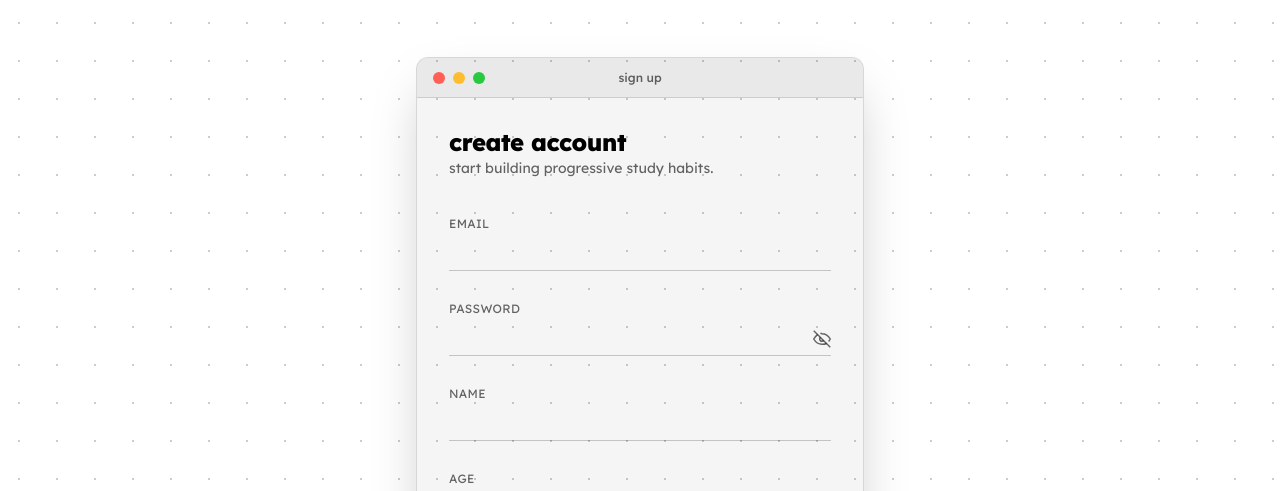
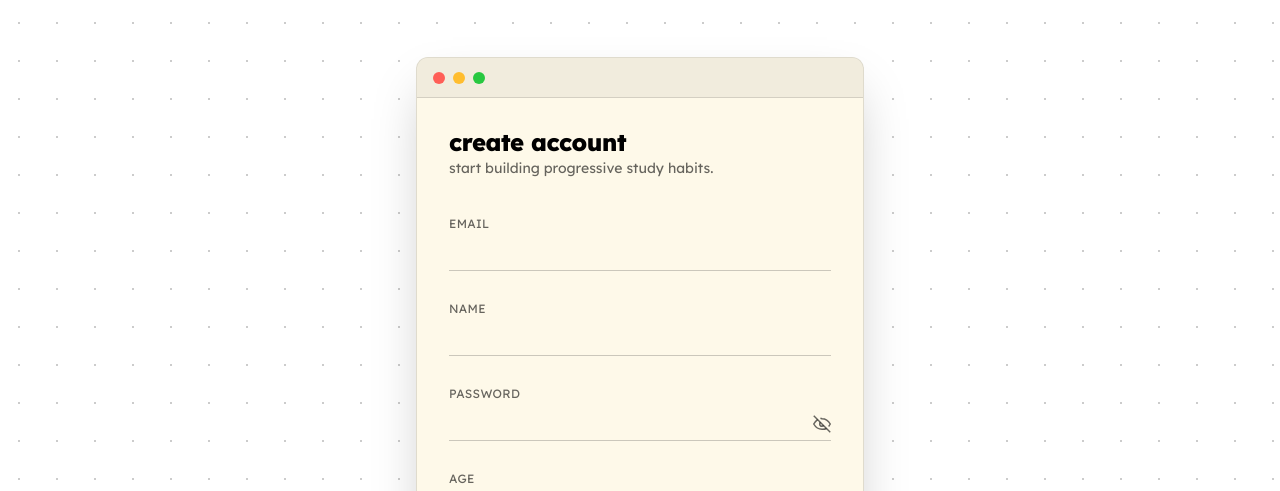
Before and after one commit to shabdisatyal/ADHD-COACH, a React (Vite) app in the folder ADHD_COACH/: page /signup in a window 1280 px wide. Shown: the part 188-679 px from the top of the page. Built offline with nearby package versions, Linux system fonts and the light colour scheme; no server answers; a web font is replaced by a local one.

Commit message:
the slide part is kinda done

```diff
--- a/ADHD_COACH/frontend/components/pages/signup.jsx
+++ b/ADHD_COACH/frontend/components/pages/signup.jsx
@@ -7,7 +7,7 @@ import { Navigate } from "react-router-dom";
 // not what the color looks like, so swapping values later stays easy
 const theme = {
   "--bg": "#FFFFFF",
-  "--panel": "rgba(0,0,0,0.04)",       // faint dark glass, sits on white
+  "--panel": "rgb(254, 249, 233)",       // faint dark glass, sits on white
   "--panelBorder": "rgba(0,0,0,0.12)",
   "--titlebar": "rgba(0,0,0,0.05)",
   "--border": "rgba(0,0,0,0.2)",
@@ -24,7 +24,7 @@ export const Signup = () => {
   const [statusMsg, setStatusMsg] = useState("");
   const [loading, setLoading] = useState(false);
   const [showPassword, setShowPassword] = useState(false);
-  const [tilted,setTilted]=useState(false);
+  const [tilted, setTilted] = useState(false);
 
   const handleChange = (e) => {
     setForm({ ...form, [e.target.name]: e.target.value });
@@ -57,30 +57,6 @@ export const Signup = () => {
     setStatusMsg("Check your email for a verification link to finish setting up your account.");
   };
 
-
-//tilting character toggle func
-  const handleclick = (e) => {
-
-    return(
-
-      <div className="tilt">
-        <img src="https://i.pinimg.com/1200x/79/b5/1c/79b51c64b2808d20dc05516beabd2dbe.jpg"/>
-        onClick={()=>setTilted(!tilted)}
-        style={
-          {
-            transform:tilted? "rotate(10deg)": "rotate(0deg)",
-            transition:"transform(0.3s)"
-          }
-        }
-      </div>
-
-    )
-
-
-
-
-
-  }
   const handleUpdate = async (e) => {
     e.preventDefault();
     setErrorMsg("");
@@ -117,8 +93,24 @@ export const Signup = () => {
         backgroundSize: "38px 38px",
       }}
     >
+      {/* mac-style window wrapper that tilts the image */}
+      <div className="relative w-full z-0 max-w-md">
+
+        {/* background image, hidden until tilted */}
+        <img
+          src="https://i.pinimg.com/736x/71/f7/3f/71f73f54dada870520d3548ad69600a8.jpg"
+          alt="meow"
+          className="absolute inset-0 w-full h-full object-cover rounded-xl -z-10 transition-all duration-5500"
+          style={{
+            transform: tilted ? "translate(-304px, -24px)" : "translate(0px, 1px)",
+            opacity: tilted ? 1 : 0,
+          }}
+        />
+
+
+
         {/* mac-style window */}
-      <div className="w-full max-w-md bg-[var(--panel)] border border-[var(--panelBorder)] rounded-xl shadow-2xl overflow-hidden">
+        <div className="relative w-full bg-[var(--panel)] border border-[var(--panelBorder)] rounded-xl shadow-2xl overflow-hidden">
           {/* title bar */}
           <div className="relative flex items-center h-10 px-4 bg-[var(--titlebar)] border-b border-[var(--panelBorder)]">
             <div className="flex items-center gap-2">
@@ -126,9 +118,6 @@ export const Signup = () => {
               <span className="w-3 h-3 rounded-full bg-[#FFBD2E]" />
               <span className="w-3 h-3 rounded-full bg-[#28C840]" />
             </div>
-          <p className="absolute left-1/2 -translate-x-1/2 text-xs font-medium text-[var(--text)]/60">
-            sign up
-          </p>
           </div>
 
           {/* window content */}
@@ -142,6 +131,7 @@ export const Signup = () => {
               </p>
             </div>
 
+
             <form onSubmit={handleSubmit} className="flex flex-col gap-6">
               <div>
                 <label className={labelClass}>Email</label>
@@ -152,8 +142,19 @@ export const Signup = () => {
                   onChange={handleChange}
                   autoComplete="username"
                   className={inputClass}
-                onClick={()=> setTilted(true)}
+                  onFocus={() => setTilted(true)}
+                />
+              </div>
 
+
+              <div>
+                <label className={labelClass}>Name</label>
+                <input
+                  name="name"
+                  value={form.name}
+                  onChange={handleChange}
+                  autoComplete="name"
+                  className={inputClass}
                 />
               </div>
 
@@ -166,7 +167,7 @@ export const Signup = () => {
                   onChange={handleChange}
                   autoComplete="new-password"
                   className={`${inputClass} pr-8`}
-                onClick={() => setTilted(false)}
+                  onFocus={() => setTilted(false)}
                 />
                 <button
                   type="button"
@@ -186,17 +187,6 @@ export const Signup = () => {
                     </svg>
                   )}
                 </button>
-            </div>
-
-            <div>
-              <label className={labelClass}>Name</label>
-              <input
-                name="name"
-                value={form.name}
-                onChange={handleChange}
-                autoComplete="name"
-                className={inputClass}
-              />
               </div>
 
               <div>
@@ -243,5 +233,6 @@ export const Signup = () => {
           </div>
         </div>
       </div>
+    </div>
   );
 };
```
Also changed, not shown: ADHD_COACH/frontend/components/pages/tilt.png (renamed from ADHD_COACH/frontend/components/stickers/tilt.png). Lines whose indentation alone changed are shown as unchanged.
